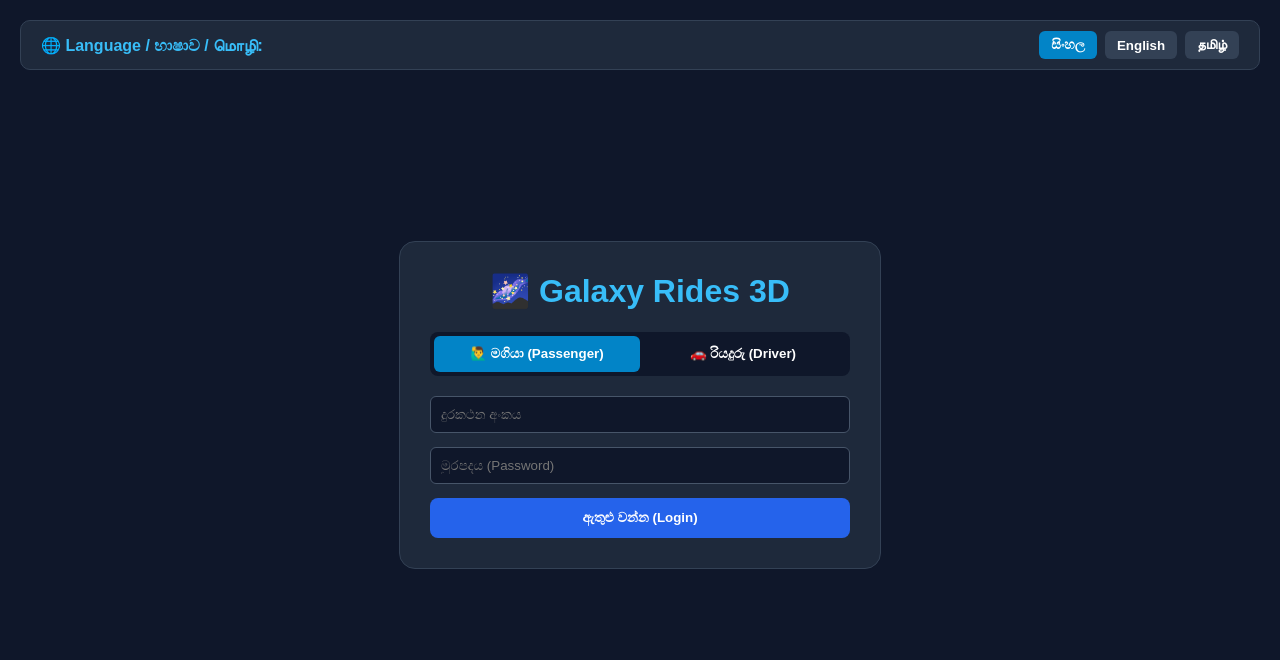
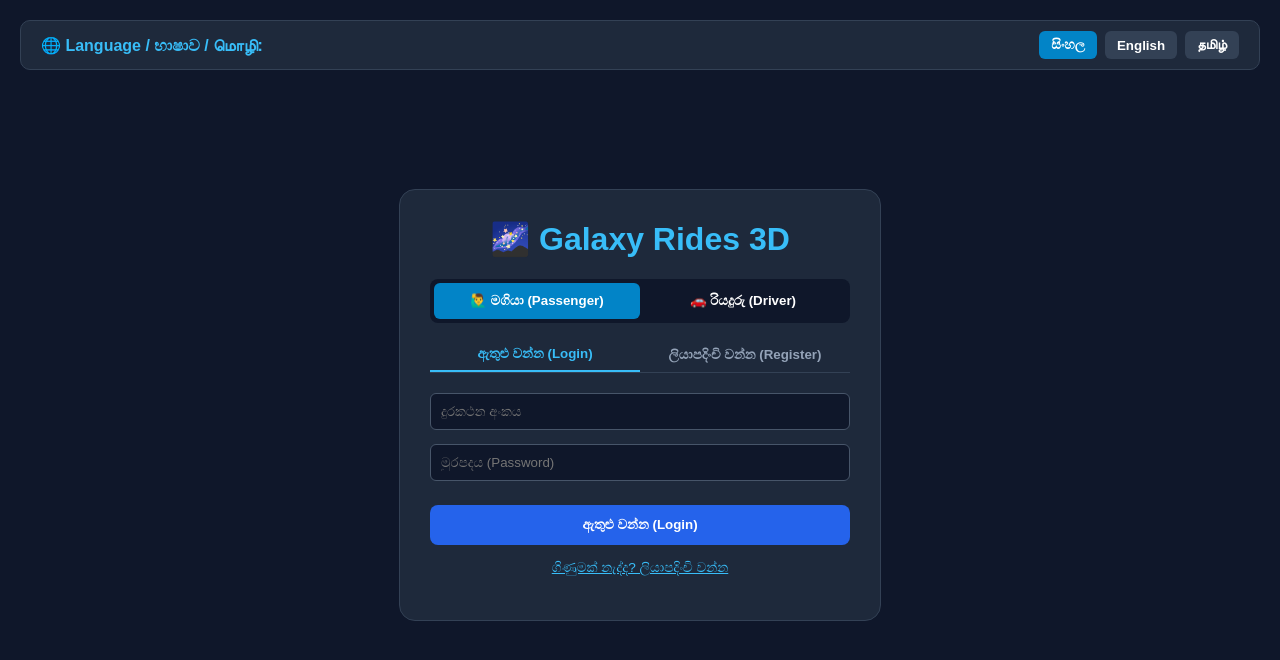
Before and after one commit to isharaktii-glitch/Galaxy-riding, a Next.js app: page / in a window 1280 px wide. Shown: the top 660 px of the page. Built offline with nearby package versions, Linux system fonts and the light colour scheme.

Commit message:
Update page.tsx

```diff
--- a/app/page.tsx
+++ b/app/page.tsx
@@ -63,6 +63,8 @@ const translations = {
     driver: "🚗 රියදුරු (Driver)",
     login: "ඇතුළු වන්න (Login)",
     register: "ලියාපදිංචි වන්න (Register)",
+    noAccount: "ගිණුමක් නැද්ද? ලියාපදිංචි වන්න",
+    hasAccount: "දැනටමත් ගිණුමක් තිබේද? ඇතුළු වන්න",
     fullName: "සම්පූර්ණ නම",
     phone: "දුරකථන අංකය",
     password: "මුරපදය (Password)",
@@ -101,6 +103,8 @@ const translations = {
     driver: "🚗 Driver",
     login: "Login",
     register: "Register",
+    noAccount: "Don't have an account? Register",
+    hasAccount: "Already have an account? Login",
     fullName: "Full Name",
     phone: "Phone Number",
     password: "Password",
@@ -110,7 +114,7 @@ const translations = {
     vehicleCategory: "Vehicle Category",
     completeDriverProfile: "Complete Driver Profile",
     logout: "Logout",
-    editRide: "✏ Edit Ride Post",
+    editRide: "✏️ Edit Ride Post",
     publishRide: "🚗 Publish New Route",
     startLoc: "Start Location (Google/OSRM Search)",
     endLoc: "End Destination (Google/OSRM Search)",
@@ -139,6 +143,8 @@ const translations = {
     driver: "🚗 ஓட்டுநர் (Driver)",
     login: "உள்நுழைக (Login)",
     register: "பதிவு செய்க (Register)",
+    noAccount: "கணக்கு இல்லையா? பதிவு செய்",
+    hasAccount: "ஏற்கனவே கணக்கு உள்ளதா? உள்நுழைக",
     fullName: "முழு பெயர்",
     phone: "தொலைபேசி எண்",
     password: "கடவுச்சொல் (Password)",
@@ -150,7 +156,7 @@ const translations = {
     logout: "வெளியேறு (Logout)",
     editRide: "✏️ Ride Post திருத்துக",
     publishRide: "🚗 புதிய வழியைப் பதிவேற்றுக",
-    startLoc: "தொ தொடங்கும் இடம் (Start Location)",
+    startLoc: "தொடங்கும் இடம் (Start Location)",
     endLoc: "சேரும் இடம் (End Destination)",
     aiShortcutBtn: "🤖 AI மூலம் குறுகிய வழியைக் கண்டறியவும்",
     aiAnalyzing: "⏳ AI குறுகிய பாதையை பகுப்பாய்வு செய்கிறது...",
@@ -663,13 +669,15 @@ export default function GalaxyRides3D() {
             <h1 style={{ color: "#38bdf8", textAlign: "center", marginTop: 0 }}>
               {t.title}
             </h1>
+
+            {/* Role Switcher */}
             <div
               style={{
                 display: "flex",
                 background: "#0f172a",
                 padding: "4px",
                 borderRadius: "8px",
-                marginBottom: "20px",
+                marginBottom: "15px",
               }}
             >
               <button
@@ -703,6 +711,48 @@ export default function GalaxyRides3D() {
                 }}
               >
                 {t.driver}
+              </button>
+            </div>
+
+            {/* Auth Mode Switcher (Login vs Register) */}
+            <div
+              style={{
+                display: "flex",
+                borderBottom: "1px solid #334155",
+                marginBottom: "20px",
+              }}
+            >
+              <button
+                type="button"
+                onClick={() => setAuthMode("login")}
+                style={{
+                  flex: 1,
+                  padding: "8px",
+                  background: "transparent",
+                  border: "none",
+                  borderBottom: authMode === "login" ? "2px solid #38bdf8" : "none",
+                  color: authMode === "login" ? "#38bdf8" : "#94a3b8",
+                  fontWeight: "bold",
+                  cursor: "pointer",
+                }}
+              >
+                {t.login}
+              </button>
+              <button
+                type="button"
+                onClick={() => setAuthMode("register")}
+                style={{
+                  flex: 1,
+                  padding: "8px",
+                  background: "transparent",
+                  border: "none",
+                  borderBottom: authMode === "register" ? "2px solid #38bdf8" : "none",
+                  color: authMode === "register" ? "#38bdf8" : "#94a3b8",
+                  fontWeight: "bold",
+                  cursor: "pointer",
+                }}
+              >
+                {t.register}
               </button>
             </div>
 
@@ -764,11 +814,26 @@ export default function GalaxyRides3D() {
                   borderRadius: "8px",
                   fontWeight: "bold",
                   cursor: "pointer",
+                  marginTop: "10px",
                 }}
               >
                 {authMode === "login" ? t.login : t.register}
               </button>
             </form>
+
+            <p
+              onClick={() => setAuthMode(authMode === "login" ? "register" : "login")}
+              style={{
+                textAlign: "center",
+                color: "#38bdf8",
+                fontSize: "0.85rem",
+                marginTop: "15px",
+                cursor: "pointer",
+                textDecoration: "underline",
+              }}
+            >
+              {authMode === "login" ? t.noAccount : t.hasAccount}
+            </p>
           </div>
         </div>
       ) : currentUser.role === "driver" && !currentUser.isProfileComplete ? (
```
